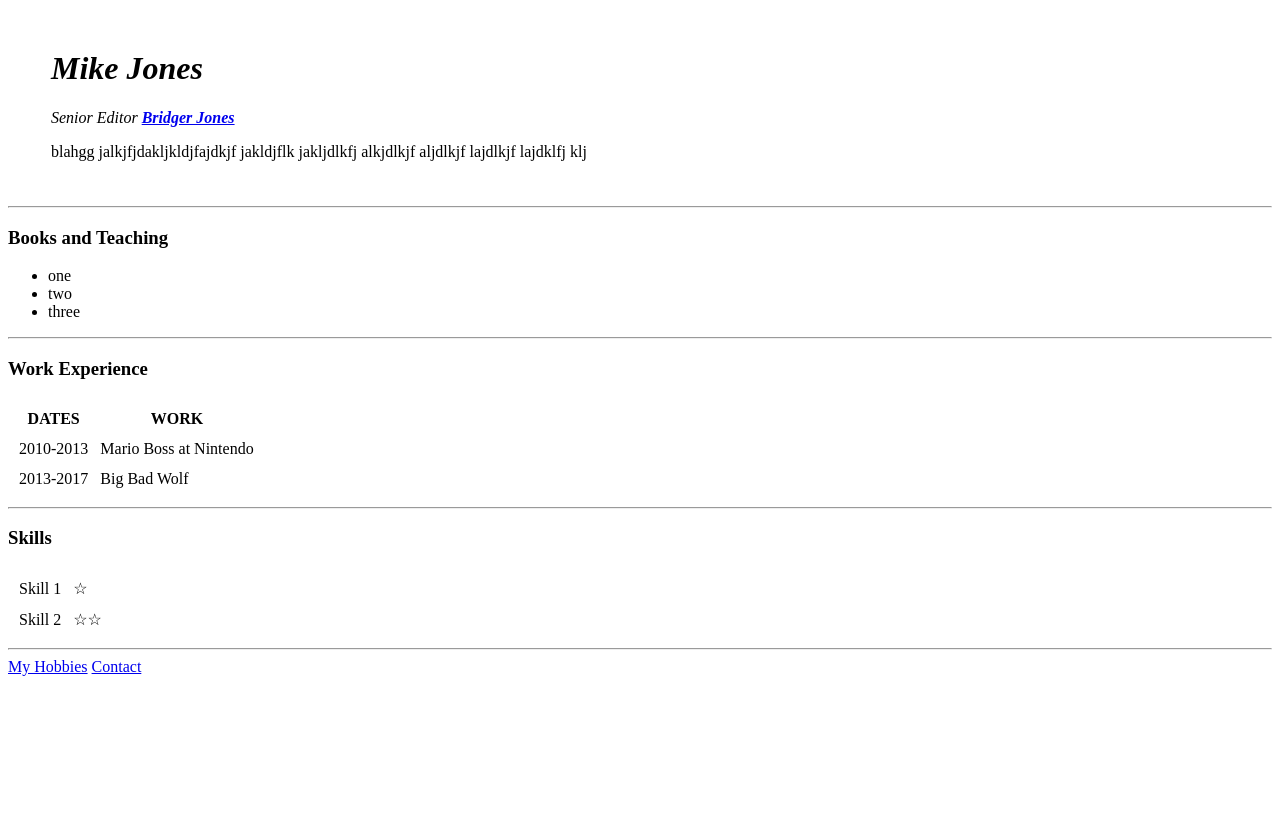
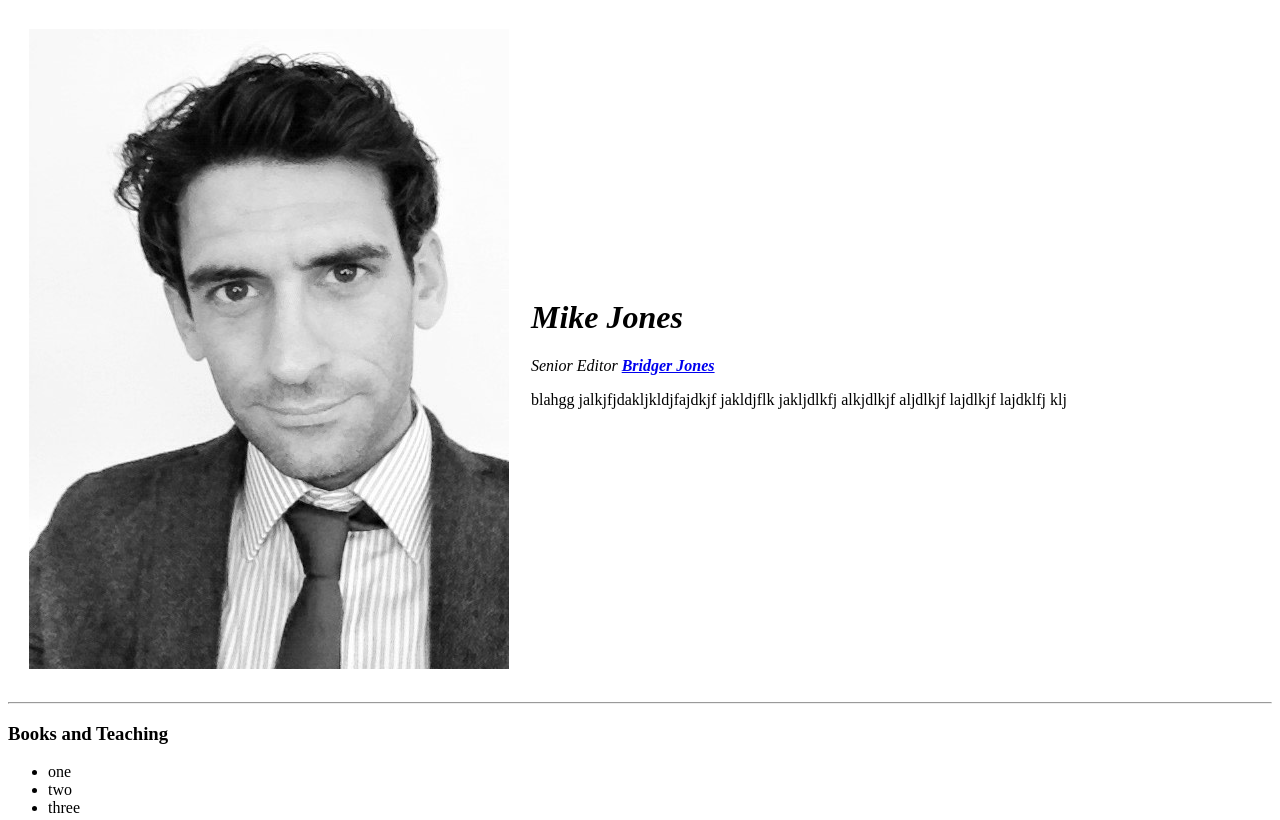
Before and after one commit to MikeBridgerJones/cv, a plain HTML site: page index.html in a window 1280 px wide. Shown: the top 820 px of the page. Drawn offline with Linux system fonts and the light colour scheme.

Commit message:
changed image source

```diff
--- a/index.html
+++ b/index.html
@@ -9,7 +9,7 @@
 <body>
   <table cellspacing="20">
     <tr>
-      <td><img src="images/IMG_0592.jpeg" alt=""></td>
+      <td><img src="IMG_0592.jpeg" alt=""></td>
       <td>
         <h1><em>Mike Jones</em></h1>
         <p><em>Senior Editor <strong><a href="https://bridger-jones.com">Bridger Jones</a></strong></em></p>
```
